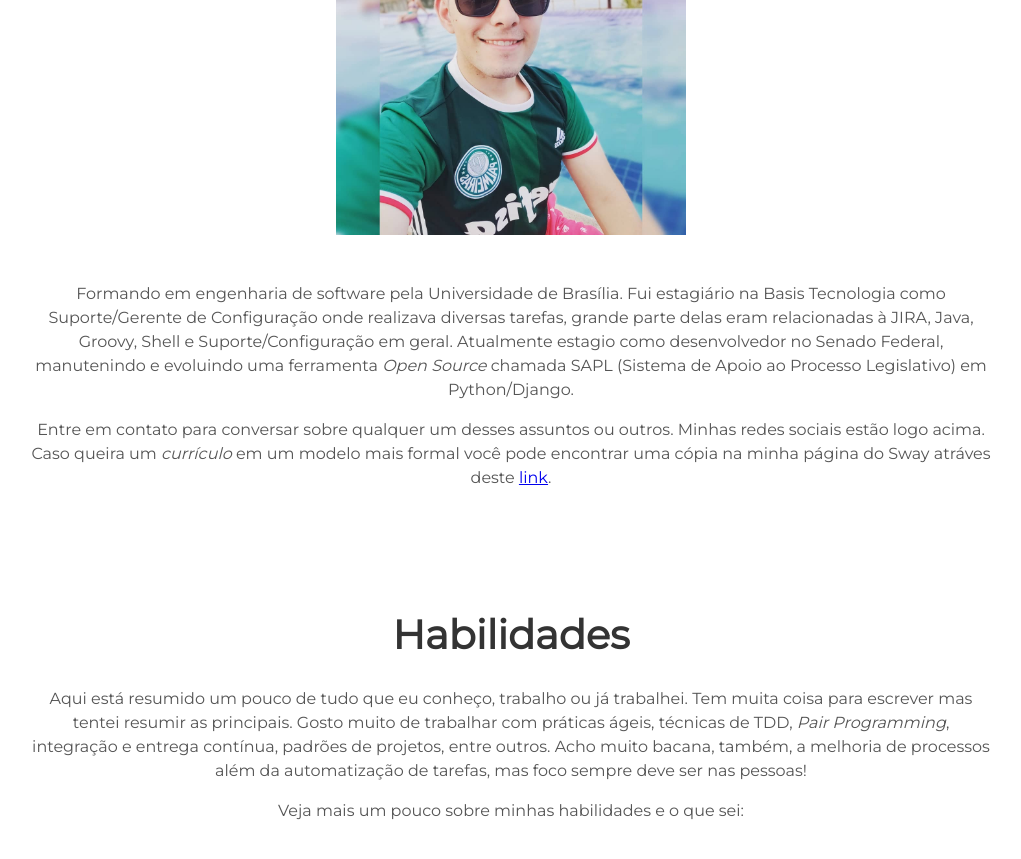
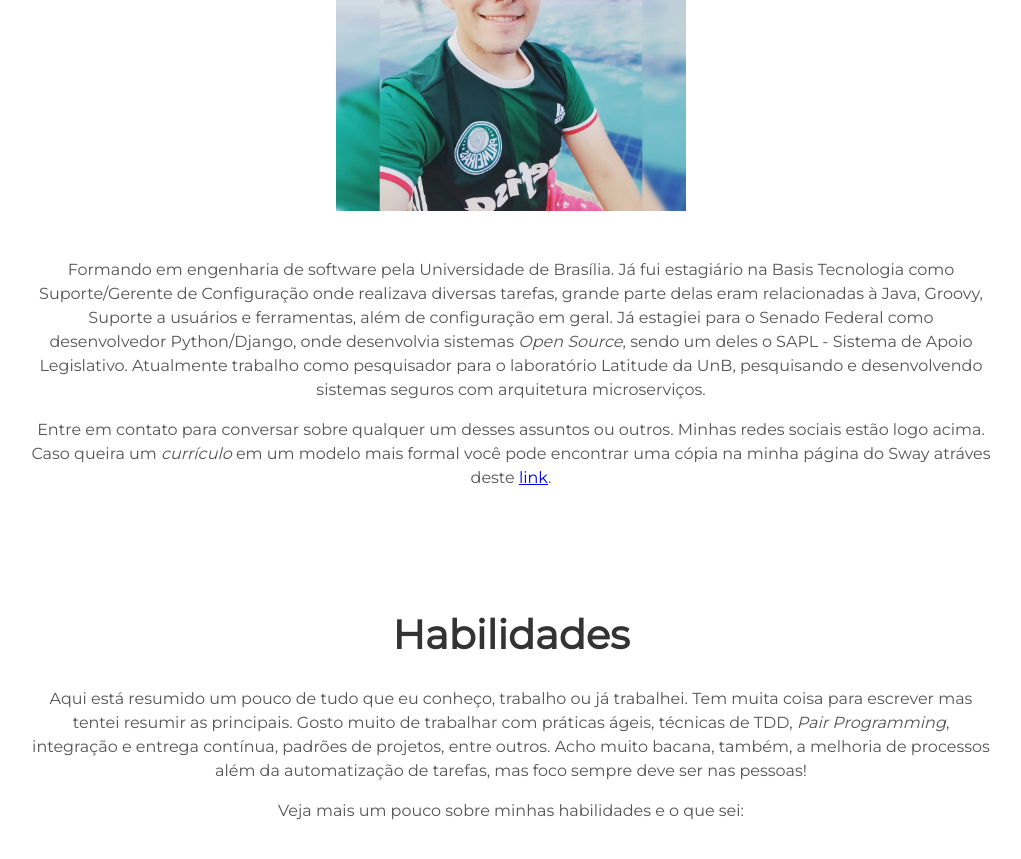
Before and after one commit to sconetto/sconetto.github.io, a Jekyll site: the page built from index.html, in a window 1280 px wide and 900 px high, scrolled down 1396 px. Shown: the top 859 px of the window, without its empty margins (129-1150 px from the left). Built offline with Jekyll 4.4.1, drawn with Linux system fonts in a browser that asks for light colours; nearby versions of some CDN libraries; some of the changed text lies outside the part shown.

Commit message:
Updating informations
Correcting some typos and adding some new informations

Minor updates

Other minor corrections

Signed-off-by: João Pedro Sconetto <sconetto.joao@gmail.com>

```diff
--- a/_config.yml
+++ b/_config.yml
@@ -7,8 +7,8 @@ description: Um resumo das minhas aventuras, projetos, experiências, hobbies e
 # User settings
 username: João Sconetto
 user_title: Engenheiro de Software
-user_description: Engenheiro de software em formação, desenvolvedor ávido, candidato a gerente de projetos/configuração/suporte, amante do DevOps e entusiasta do Software Livre. Piloto competitivo virtual nas horas livres, apreciador de cervejas artesanais e importadas, fã aventureiro da culinária e aficionado pela cultura japonesa. Troco baladas por um bom bowl de lámen ou uma barca de sushi fresco!
-user_description_hobbies: Gosto de aprender sobre novas tecnologias, atualmente estou em lua de mel com ar/vr aplicados com <i>point clouds</i>, <i>ethical hacking</i>, Python <i>machine learning</i> e React Native. Adoro tirar fotografias e tento (falhando muito) ser eu mesmo um fotográfo.
+user_description: Engenheiro de software em formação, desenvolvedor ávido, candidato a gerente de projetos/configuração/suporte, amante do DevOps e entusiasta do Software Livre. Piloto competitivo virtual nas horas livres, apreciador de cervejas artesanais e importadas, fã aventureiro da culinária e aficionado pela cultura japonesa. Adoro tirar fotografias e tento (falhando muito) ser eu mesmo um fotográfo. Troco baladas por um bom bowl de lámen ou uma barca de sushi fresco!
+user_description_hobbies: Gosto de aprender sobre novas tecnologias, atualmente estou evoluindo alguns conhecimentos em <i>ethical hacking</i>, Python <i>Machine Learning</i>, React Native, DevSecOps e Arquitetura <i>FaaS</i> e <i>Serverless</i>.
 email: sconetto.joao@gmail.com
 twitter_username: sconetto
 github_username: sconetto
--- a/_includes/about.html
+++ b/_includes/about.html
@@ -5,8 +5,8 @@
   <br>
   <img width="350px" height="350px" src="/assets/img/sconetto.jpg">
   <br><br>
-  <p> Formando em engenharia de software pela Universidade de Brasília. Fui estagiário na Basis Tecnologia como Suporte/Gerente de Configuração onde realizava diversas tarefas, grande parte delas eram relacionadas à JIRA, Java, Groovy, Shell e Suporte/Configuração em geral. Atualmente estagio como desenvolvedor no Senado Federal, manutenindo e evoluindo uma ferramenta <i>Open Source</i> chamada SAPL (Sistema de Apoio ao Processo Legislativo) em Python/Django.</p>
-  <p> Entre em contato para conversar sobre qualquer um desses assuntos ou outros. Minhas redes sociais estão logo acima. Caso queira um <i>currículo</i> em um modelo mais formal você pode encontrar uma cópia na minha página do Sway atráves deste <a href="https://sway.office.com/YGdrX7p1G2Gx3odg?ref=Link">link</a>. </p>
+  <p> Formando em engenharia de software pela Universidade de Brasília. Já fui estagiário na Basis Tecnologia como Suporte/Gerente de Configuração onde realizava diversas tarefas, grande parte delas eram relacionadas à Java, Groovy, Suporte a usuários e ferramentas, além de configuração em geral. Já estagiei para o Senado Federal como desenvolvedor Python/Django, onde desenvolvia sistemas <i>Open Source</i>, sendo um deles o SAPL - Sistema de Apoio Legislativo. Atualmente trabalho como pesquisador para o laboratório Latitude da UnB, pesquisando e desenvolvendo sistemas seguros com arquitetura microserviços.</p>
+  <p> Entre em contato para conversar sobre qualquer um desses assuntos ou outros. Minhas redes sociais estão logo acima. Caso queira um <i>currículo</i> em um modelo mais formal você pode encontrar uma cópia na minha página do Sway atráves deste <a href="https://sway.office.com/YGdrX7p1G2Gx3odg?ref=Link">link</a>.</p>
   <br>
   <h1 id="skills"> Habilidades </h1>
   <p> Aqui está resumido um pouco de tudo que eu conheço, trabalho ou já trabalhei. Tem muita coisa para escrever mas tentei resumir as principais. Gosto muito de trabalhar com práticas ágeis, técnicas de TDD, <i>Pair Programming</i>, integração e entrega contínua, padrões de projetos, entre outros. Acho muito bacana, também, a melhoria de processos além da automatização de tarefas, mas foco sempre deve ser nas pessoas!</p>
--- a/_includes/footer.html
+++ b/_includes/footer.html
@@ -1,6 +1,7 @@
 <footer class="footer">
     <p>&copy; {{site.username}}</p>
-    <p>Build with Jekyll and <span class="love">❤</span> by <a href="https://github.com/nrandecker">Nathan Randecker</a></p>
+    <p>Construído com Jekyll e <span class="love">❤</span> por <a href="https://github.com/nrandecker">Nathan Randecker</a></p>
+    <p>Modificado por <a href="https://github.com/sconetto">João Pedro Sconetto</a></p>
 </footer>
 <script defer src="https://use.fontawesome.com/releases/v5.3.1/js/all.js" integrity="sha384-kW+oWsYx3YpxvjtZjFXqazFpA7UP/MbiY4jvs+RWZo2+N94PFZ36T6TFkc9O3qoB" crossorigin="anonymous"></script>
 <script src="//cdn.jsdelivr.net/particles.js/2.0.0/particles.min.js"></script>
--- a/_includes/header.html
+++ b/_includes/header.html
@@ -13,7 +13,7 @@
         <a aria-label="Sourcerer" target="_blank" href="https://keybase.io/sconetto"><i class="icon fab fa-keybase" aria-hidden="true"></i></a>
       </div>
       <div class="header-links">
-        <a class="link" href="#about" data-scroll>Sobre mim</a>
+        <a class="link" href="#about" data-scroll>Sobre Mim</a>
         <a class="link" href="#skills" data-scroll>Habilidades</a>
         <a class="link" href="#projects" data-scroll>Projetos</a>
         <a class="link" href="#experience" data-scroll>Experiências</a>
```
Also changed, not shown: other parts of _includes/about.html (+5 -5 lines).
